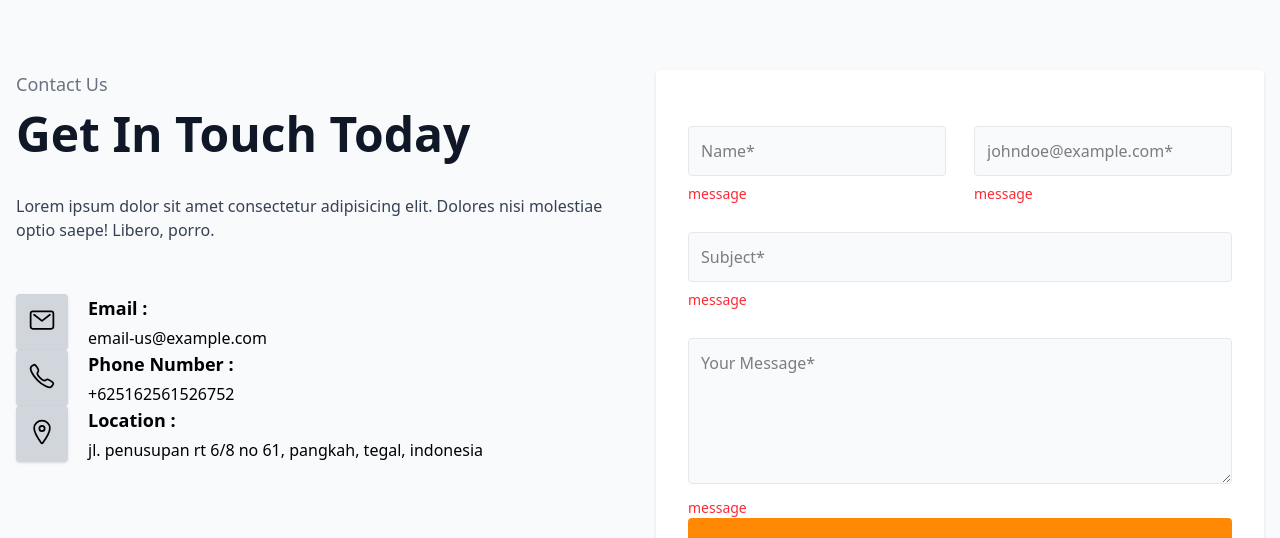
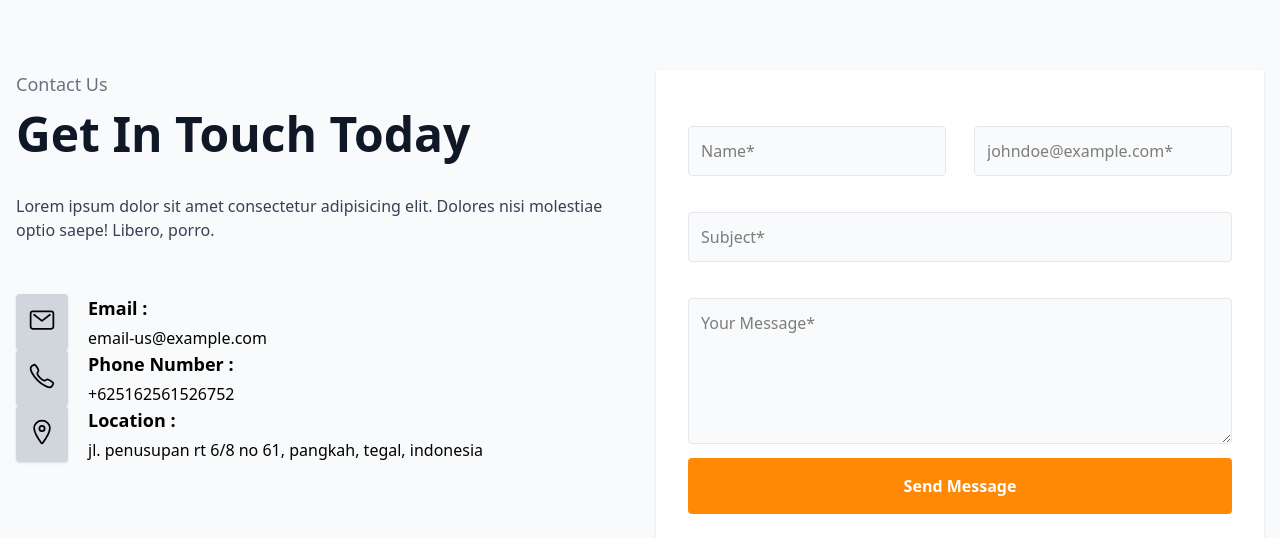
Before and after one commit to fikalalif/santaication, a Next.js app: page /contact in a window 1280 px wide. Shown: the part 410-948 px from the top of the page. Built offline with nearby package versions, Linux system fonts and the light colour scheme; no server answers.

Commit message:
connect contactfrom to db

```diff
--- a/components/contact-form.tsx
+++ b/components/contact-form.tsx
@@ -1,7 +1,21 @@
+"use client";
+
+import { useActionState } from "react";
+import { ContactMessage } from "@/lib/action";
+
 const ContactFromPage = () => {
+  const [state, formAction, isPending] = useActionState(ContactMessage, null);
   return (
     <div className="bg-white p-8 rounded-sm shadow-sm">
-      <form action="">
+      {state?.message ? (
+        <div
+          className="p-4 mb-4 text-sm text-gray-800 rounded-lg bg-green-50"
+          role="alert"
+        >
+          <div className="font-medium">{state.message}</div>
+        </div>
+      ) : null}
+      <form action={formAction}>
         <div className="grid md:grid-cols-2 gap-7 mt-6">
           <div>
             <input
@@ -11,7 +25,7 @@ const ContactFromPage = () => {
               placeholder="Name*"
             />
             <div aria-live="polite" aria-atomic="true">
-              <p className="text-sm text-red-500 mt-2">message</p>
+              <p className="text-sm text-red-500 mt-2">{state?.error?.name}</p>
             </div>
           </div>
 
@@ -23,7 +37,7 @@ const ContactFromPage = () => {
               placeholder="johndoe@example.com*"
             />
             <div aria-live="polite" aria-atomic="true">
-              <p className="text-sm text-red-500 mt-2">message</p>
+              <p className="text-sm text-red-500 mt-2">{state?.error?.email}</p>
             </div>
           </div>
 
@@ -35,7 +49,9 @@ const ContactFromPage = () => {
               placeholder="Subject*"
             />
             <div aria-live="polite" aria-atomic="true">
-              <p className="text-sm text-red-500 mt-2">message</p>
+              <p className="text-sm text-red-500 mt-2">
+                {state?.error?.subject}
+              </p>
             </div>
           </div>
 
@@ -47,7 +63,9 @@ const ContactFromPage = () => {
               placeholder="Your Message*"
             ></textarea>
             <div aria-live="polite" aria-atomic="true">
-              <p className="text-sm text-red-500 mt-2">message</p>
+              <p className="text-sm text-red-500 mt-2">
+                {state?.error?.message}
+              </p>
             </div>
           </div>
         </div>
@@ -56,7 +74,7 @@ const ContactFromPage = () => {
           type="submit"
           className="px-10 py-4 text-center font-semibold text-white w-full bg-orange-400 rounded-sm hover:bg-orange-500 cursor-pointer"
         >
-          Send Message
+          {isPending ? "Loading..." : "Send Message"}
         </button>
       </form>
     </div>
--- /dev/null
+++ b/lib/action.ts
@@ -0,0 +1,26 @@
+"use server";
+
+import { prisma } from "./prisma";
+import { ContactSchema } from "./zod";
+
+export const ContactMessage = async (prevState: unknown, formData: FormData) => {
+    const validatedFields = ContactSchema.safeParse(Object.fromEntries(formData.entries()))
+
+    if (!validatedFields.success) {
+        return { error: validatedFields.error.flatten().fieldErrors }
+    }
+
+    const { name, email, subject, message } = validatedFields.data;
+
+    try {
+        await prisma.contact.create({
+            data: {
+                name, email, subject, message
+            },
+
+        });
+        return { message: "Thanks For Contact Us" };
+    } catch (error) {
+        console.log(error)
+    }
+};
--- /dev/null
+++ b/lib/zod.ts
@@ -0,0 +1,12 @@
+import { object, string } from 'zod';
+
+export const ContactSchema = object({
+    name: string().min(6, "name at least have 6 character"),
+    email: string()
+        .min(6, "name at least have 6 character")
+        .email("Please enter valid email"),
+    subject: string().min(6, "subject atleast 6 character"),
+    message: string()
+        .min(50, "message min 50 character")
+        .max(200, "message max 200 character")
+})
--- a/package.json
+++ b/package.json
@@ -17,7 +17,8 @@
     "next-auth": "^5.0.0-beta.29",
     "react": "19.1.0",
     "react-dom": "19.1.0",
-    "react-icons": "^5.5.0"
+    "react-icons": "^5.5.0",
+    "zod": "^4.1.5"
   },
   "devDependencies": {
     "@eslint/eslintrc": "^3",
```
Also changed, not shown: 2 other files (tests, documents, lock files or other folders).
